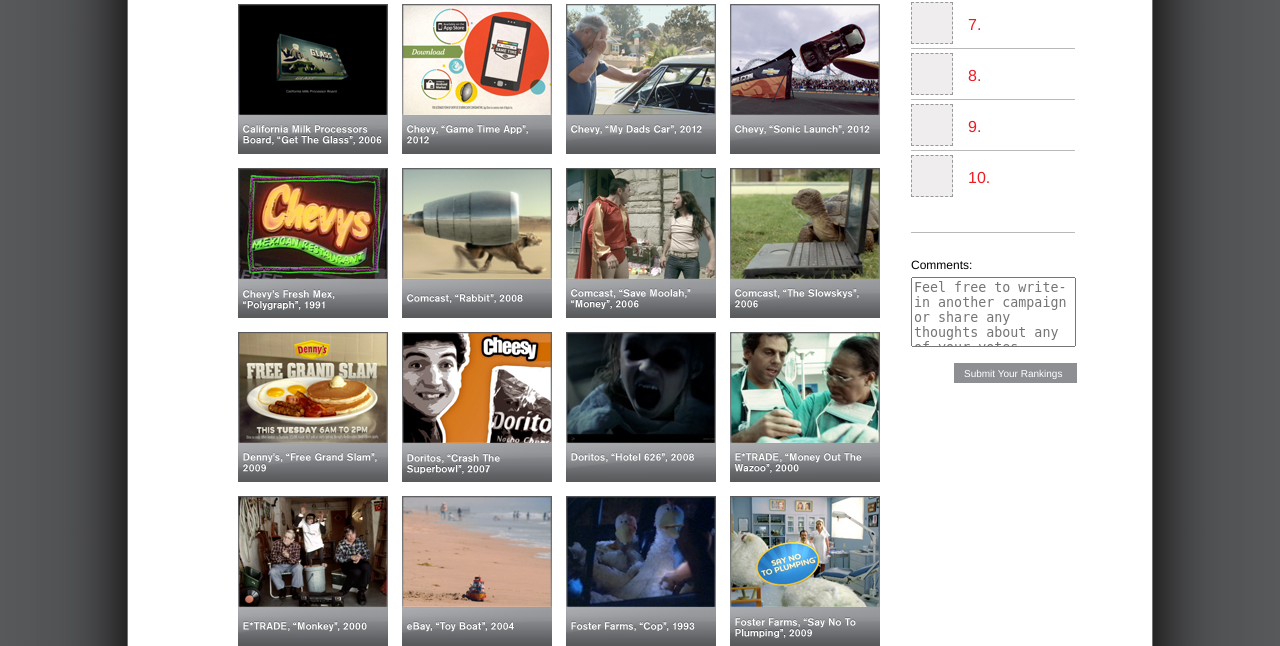
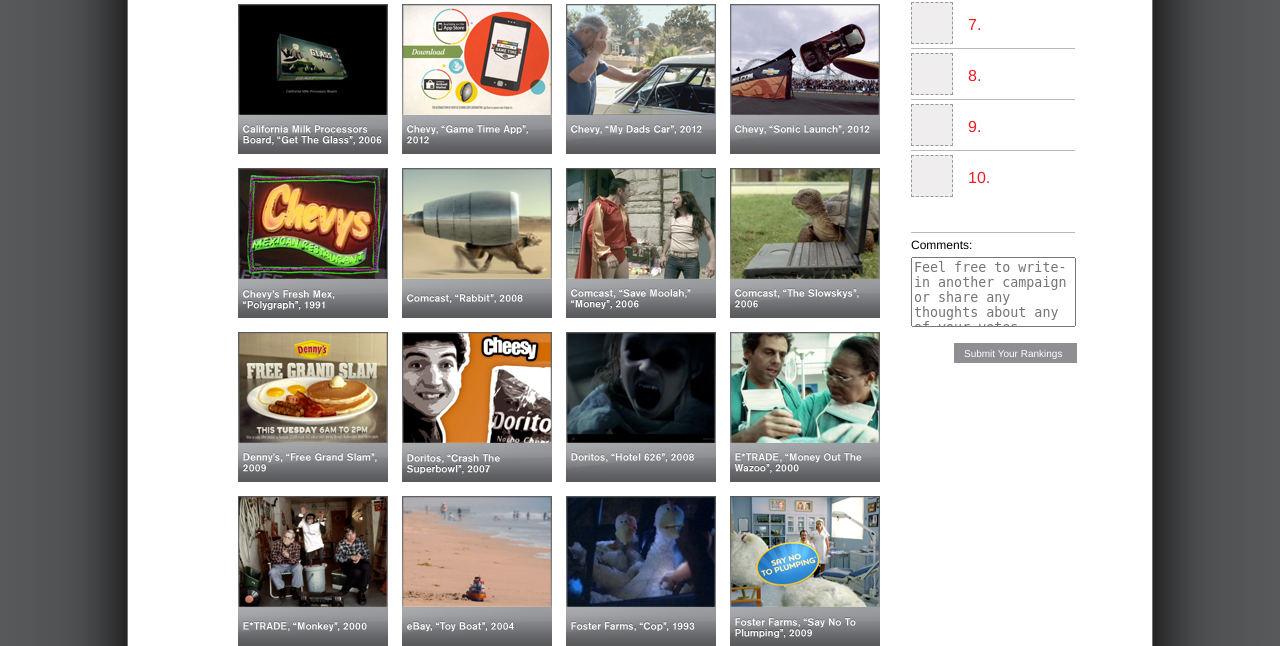
Before and after one commit to newshorts/thirty-choice, a PHP site: page /select in a window 1280 px wide. Shown: the part 737-1383 px from the top of the page. Run offline with PHP 8.4, Linux system fonts and the light colour scheme; some libraries are stand-ins or nearby versions.

Commit message:
removing extra padding from comments box

```diff
--- a/css/select.css
+++ b/css/select.css
@@ -186,7 +186,7 @@
 .choicesForm {
 	background: none;
 	margin: 0px 0px;
-	padding-left: 0px;
+	padding: 0px 0px;
 }
 
 .choicesForm textarea {
```
